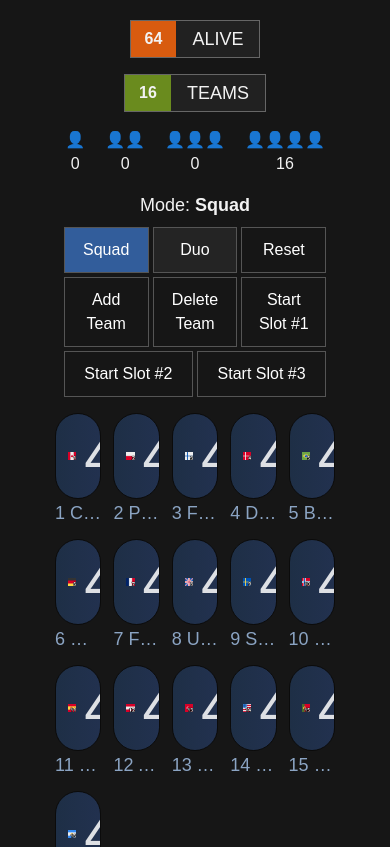
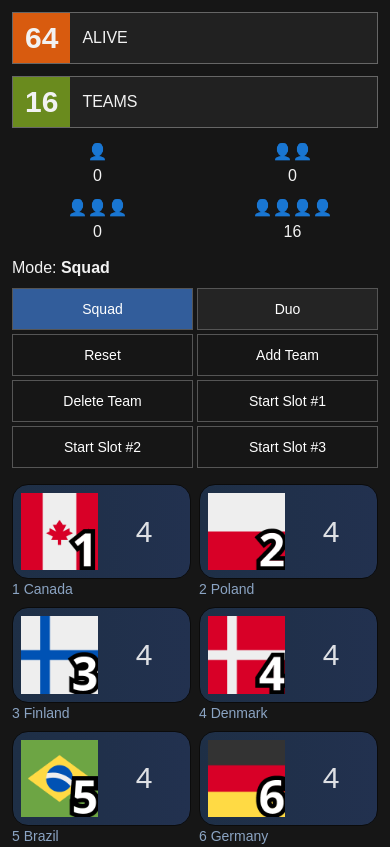
Before and after one commit to MadariBalint/pubg-tracker, a React (Vite) app: page / in a window 390 px wide. Shown: the top 847 px of the page. Built offline with nearby package versions, Linux system fonts and the light colour scheme; the HTML template or start-up script is replaced by a standard one.

Commit message:
Adjust team card number and flag sizing

```diff
--- a/src/App.tsx
+++ b/src/App.tsx
@@ -5,7 +5,7 @@ import TopBar from "./components/TopBar";
 
 export default function App() {
   const baseButton =
-    "cursor-pointer border border-[#555]  px-3.5 py-2.5 text-white flex-1";
+    "cursor-pointer border border-[#555] px-3 py-2.5 text-white grow basis-[calc(50%-0.25rem)] sm:basis-auto sm:flex-1 whitespace-nowrap text-sm sm:text-base";
   const [unknownDeaths, setUnknownDeaths] = useState(0);
   const [unknownRecalls, setUnknownRecalls] = useState(0);
 
@@ -30,9 +30,9 @@ export default function App() {
   };
 
   return (
-    <div className="min-h-dvh bg-[#161616] p-5 text-[#f2f2f2]">
+    <div className="min-h-dvh bg-[#161616] p-3 sm:p-5 text-[#f2f2f2]">
       <div className="flex flex-col items-center gap-2">
-        <div className="mx-auto w-3/4 ">
+        <div className="mx-auto w-full max-w-[1280px]">
           <TopBar
             unknownDeaths={unknownDeaths}
             unknownRecalls={unknownRecalls}
@@ -40,10 +40,10 @@ export default function App() {
           <ModeSelector />
         </div>
 
-        <div className="w-4/5">
+        <div className="w-full max-w-[1440px]">
           <TeamGrid />
         </div>
-        <div className="mb-2 gap-1 lg:mb-6 flex flex-wrap lg:text-nowrap lg:gap-2.5 ">
+        <div className="mb-2 flex w-full max-w-[1280px] flex-wrap gap-1 sm:gap-2 lg:mb-6">
           <button
             onClick={handleLeftClickDeaths}
             onContextMenu={handleRightClickDeaths}
--- a/src/components/ModeSelector.tsx
+++ b/src/components/ModeSelector.tsx
@@ -15,12 +15,12 @@ export default function ModeSelector() {
   const mode = useAppSelector(selectMode);
 
   const baseButton =
-    "cursor-pointer border border-[#555]  px-3.5 py-2.5 text-white flex-1";
+    "cursor-pointer border border-[#555] px-3 py-2.5 text-white grow basis-[calc(50%-0.25rem)] sm:basis-auto sm:flex-1 whitespace-nowrap text-sm sm:text-base";
   const activeButton = "bg-[#325d9b]";
   const inactiveButton = "bg-[#242424]";
 
   return (
-    <div className="mb-2 gap-1 lg:mb-6 flex flex-wrap lg:gap-2.5 ">
+    <div className="mb-2 flex flex-wrap gap-1 sm:gap-2 lg:mb-6 lg:gap-2.5">
       <button
         className={`${baseButton} ${mode === "squad" ? activeButton : inactiveButton}`}
         onClick={() => dispatch(setMode("squad"))}
--- a/src/components/TeamCard.tsx
+++ b/src/components/TeamCard.tsx
@@ -28,7 +28,7 @@ export default function TeamCard({ team }: TeamCardProps) {
     <div className=" flex flex-col ">
       <button
         className={[
-          "flex items-center p-3 gap-2 overflow-hidden rounded-[24px] border",
+          "flex items-center gap-2 overflow-hidden rounded-2xl border p-2 sm:rounded-[24px] sm:p-3",
           isDead
             ? "border-[#0b0b0b] bg-gradient-to-r from-[#4f4f4f] to-[#5b5b5b] text-[#a7a7a7] opacity-95"
             : "border-[#0b0b0b] bg-gradient-to-r from-[#1e2f46] to-[#22314f] text-white",
@@ -36,11 +36,11 @@ export default function TeamCard({ team }: TeamCardProps) {
         onClick={handleLeftClick}
         onContextMenu={handleRightClick}
       >
-        <img src={team.flag} alt="" className="h-auto w-[40%] object-contain" />
+        <img src={team.flag} alt="" className="h-auto w-[48%] object-contain" />
 
         <span
           className={[
-            "flex-1 text-center leading-none font-light text-6xl",
+            "flex-1 text-center font-light leading-none text-3xl sm:text-4xl lg:text-5xl",
             isDead ? "text-white/35" : "text-white/85",
           ].join(" ")}
         >
@@ -50,7 +50,7 @@ export default function TeamCard({ team }: TeamCardProps) {
 
       <div
         className={[
-          "text-lg truncate",
+          "truncate text-sm sm:text-base lg:text-lg",
           isDead ? "text-[#8a8a8a]" : "text-[#8ba4c3]",
         ].join(" ")}
       >
--- a/src/components/TeamGrid.tsx
+++ b/src/components/TeamGrid.tsx
@@ -7,19 +7,19 @@ export default function TeamGrid() {
   const teamCount = teams.length;
   const colsAmount =
     teamCount <= 18
-      ? "grid-cols-5"
+      ? "sm:grid-cols-5"
       : teamCount <= 28
-        ? "grid-cols-6"
+        ? "sm:grid-cols-6"
         : teamCount <= 33
-          ? "grid-cols-7"
+          ? "sm:grid-cols-7"
           : teamCount <= 38
-            ? "grid-cols-8"
+            ? "sm:grid-cols-8"
             : teamCount <= 43
-              ? "grid-cols-9"
-              : "grid-cols-10";
+              ? "sm:grid-cols-9"
+              : "sm:grid-cols-10";
 
   return (
-    <div className={`grid ${colsAmount} gap-3`}>
+    <div className={`grid grid-cols-2 gap-2 sm:gap-3 ${colsAmount}`}>
       {teams.map((team) => (
         <TeamCard key={team.id} team={team} />
       ))}
--- a/src/components/TopBar.tsx
+++ b/src/components/TopBar.tsx
@@ -34,22 +34,22 @@ export default function TopBar({ unknownDeaths, unknownRecalls }: TopBarProps) {
   ).length;
 
   return (
-    <div className="mb-2 lg:mb-5 flex flex-col lg:flex-row items-center gap-4">
-      <div className="flex items-center lg:overflow-hidden border border-[#666] bg-[#212121]">
-        <span className="bg-[#d85b0f] px-3.5 py-2.5 lg:text-[36px] font-bold leading-none">
+    <div className="mb-2 flex flex-col gap-3 lg:mb-5 lg:flex-row lg:items-center lg:gap-4">
+      <div className="flex w-full items-center overflow-hidden border border-[#666] bg-[#212121] sm:w-auto">
+        <span className="bg-[#d85b0f] px-3 py-2.5 text-3xl font-bold leading-none sm:px-3.5 lg:text-[36px]">
           {alivePlayers}
         </span>
-        <span className="px-4 text-[18px]">ALIVE</span>
+        <span className="px-3 text-base sm:px-4 sm:text-[18px]">ALIVE</span>
       </div>
 
-      <div className="flex items-center lg:overflow-hidden border border-[#666] bg-[#212121]">
-        <span className="bg-[#6a8b1e] px-3.5 py-2.5 lg:text-[36px] font-bold leading-none">
+      <div className="flex w-full items-center overflow-hidden border border-[#666] bg-[#212121] sm:w-auto">
+        <span className="bg-[#6a8b1e] px-3 py-2.5 text-3xl font-bold leading-none sm:px-3.5 lg:text-[36px]">
           {aliveTeams}
         </span>
-        <span className="px-4 text-[18px]">TEAMS</span>
+        <span className="px-3 text-base sm:px-4 sm:text-[18px]">TEAMS</span>
       </div>
 
-      <div className="flex gap-5 lg:ml-10 ">
+      <div className="grid w-full grid-cols-2 gap-x-6 gap-y-2 sm:flex sm:w-auto sm:gap-5 lg:ml-10">
         <div className="flex flex-col items-center">
           <span>👤</span>
           <span>{aliveSolos}</span>
@@ -73,7 +73,7 @@ export default function TopBar({ unknownDeaths, unknownRecalls }: TopBarProps) {
         )}
       </div>
 
-      <div className="mx-auto lg:ml-auto text-[18px] ">
+      <div className="text-base sm:text-[18px] lg:ml-auto">
         Mode: <strong> {mode === "squad" ? "Squad" : "Duo"}</strong>
       </div>
     </div>
```
